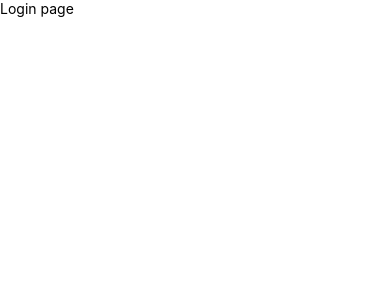
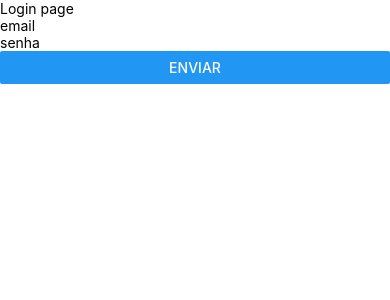
Before and after one commit to Luanbian/line-check-app, a React Native app: screen / in a window 390 px wide. Shown: the top 300 px of the page. Built offline with nearby package versions, Linux system fonts and the light colour scheme.

Commit message:
feat: create login screen and submit inputs

```diff
--- a/package.json
+++ b/package.json
@@ -9,8 +9,6 @@
     "test:ci": "npm run test -- --coverage",
     "start": "expo start",
     "android": "expo start --android",
-    "ios": "expo start --ios",
-    "web": "expo start --web",
     "prepare": "husky"
   },
   "dependencies": {
--- a/src/presentation/pages/login/login.tsx
+++ b/src/presentation/pages/login/login.tsx
@@ -1,10 +1,27 @@
-import React from 'react'
-import { Text, View } from 'react-native'
+import React, { useEffect } from 'react'
+import { Text, View, TextInput, Button } from 'react-native'
+import { useForm, type SubmitHandler } from 'react-hook-form'
+
+interface Inputs {
+  email: string
+  password: string
+}
 
 export default function Login (): React.JSX.Element {
+  const { register, setValue, handleSubmit } = useForm<Inputs>()
+  const onSubmit: SubmitHandler<Inputs> = (data) => { console.log(data.email, data.password) }
+
+  useEffect(() => {
+    register('email')
+    register('password')
+  }, [register])
+
   return (
     <View>
       <Text>Login page</Text>
+      <TextInput placeholder='email' onChangeText={text => { setValue('email', text) }}/>
+      <TextInput placeholder='senha' onChangeText={text => { setValue('password', text) }} secureTextEntry />
+      <Button title='Enviar' onPress={handleSubmit(onSubmit)}/>
     </View>
   )
 }
```
